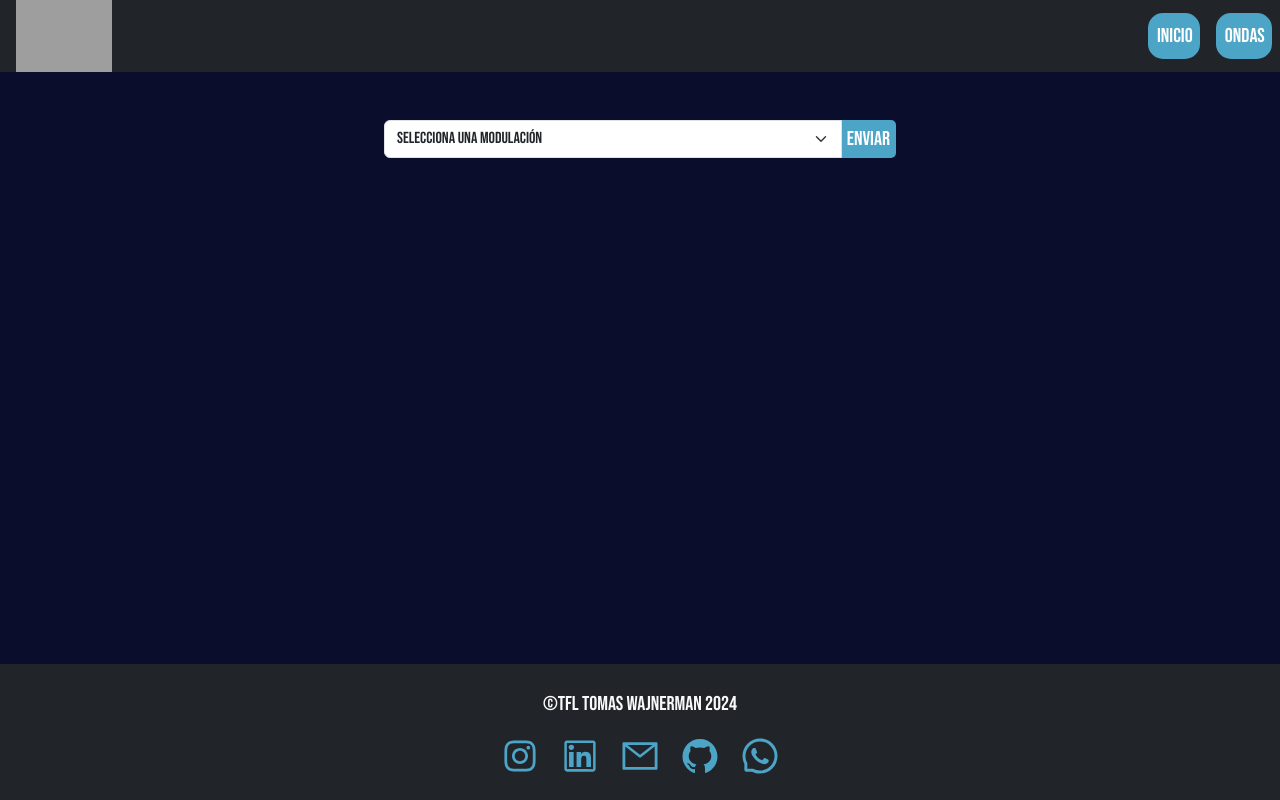
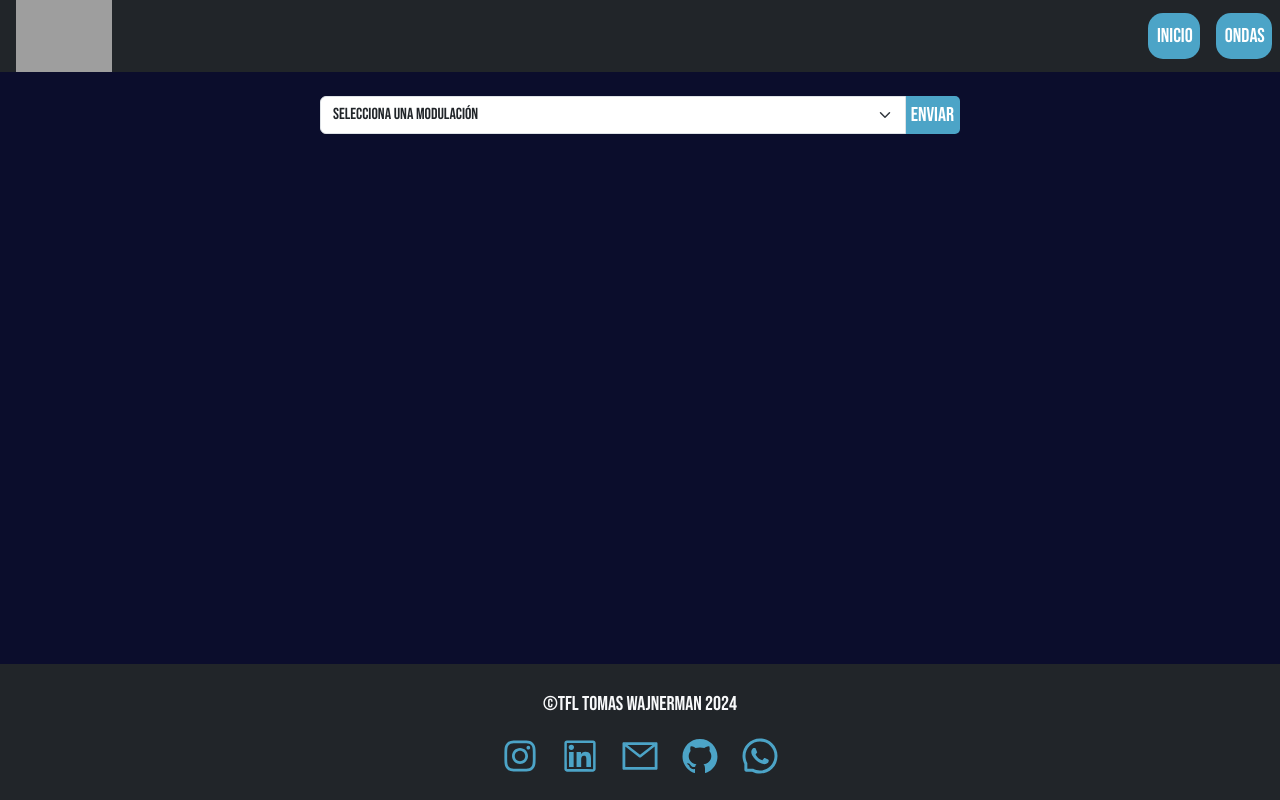
Before and after one commit to Grefing/TFL-Comunicaciones-Tomas-W., a React (Vite) app: page /calculator in a window 1280 px wide. Built offline with nearby package versions, Linux system fonts and the light colour scheme; grey boxes are pictures that could not be loaded.

Commit message:
Realizamos un par de cambios para el responsive

```diff
--- a/src/components/tableCalculator/TableCalculator.jsx
+++ b/src/components/tableCalculator/TableCalculator.jsx
@@ -4,8 +4,8 @@ import './tableCalculator.css';
 const TableCalculator = ({ symbolPhases }) => {
 
   return (
-    <div className="tableContainer">
-      <Table className='text-center table-striped' striped bordered responsive>
+    <div className="tableContainer align-self-center mx-4">
+      <Table className='text-center table-striped' striped bordered >
         <thead>
           <tr>
             <th>Símbolo</th>
--- a/src/components/tableCalculator/tableCalculator.css
+++ b/src/components/tableCalculator/tableCalculator.css
@@ -3,6 +3,7 @@
   overflow-y: visible;
   overflow-x: hidden;
   border-radius: 10px;
+  width: 80%;
 }
 
 .table-striped{
--- a/src/views/calculator/Calculator.jsx
+++ b/src/views/calculator/Calculator.jsx
@@ -18,7 +18,6 @@ const Calculator = () => {
   const [bits, setBits] = useState(0);
   const [symbolPhases, setSymbolPhases] = useState([]);
   const [showModal, setShowModal] = useState(false);
-
 
   const onSubmit = (data) => {
     const nivelesModulation = parseInt(data.modulation);
@@ -88,10 +87,12 @@ const Calculator = () => {
   };
 
   return (
-    <section className="mainSection d-flex justify-content-center">
-      <div className="levelInputContainer my-5">
-        <Form onSubmit={handleSubmit(onSubmit)}>
-          <InputGroup className="d-flex">
+    <section className="mainSection justify-content-center">
+      <Form
+        onSubmit={handleSubmit(onSubmit)}
+        className="d-flex justify-content-center mt-4"
+      >
+        <InputGroup className="w-50">
           <Form.Select
             {...register("modulation", {
               required: "Por favor, selecciona una modulación válida",
@@ -123,17 +124,14 @@ const Calculator = () => {
         </div>
       )}
 
-        <div>
       {symbolPhases.length > 0 && (
-            <div>
-              <div>
+        <div className="d-flex flex-column mb-4">
           <TableCalculator symbolPhases={symbolPhases} />
-              </div>
 
           <div className="d-flex justify-content-center mt-4 flex-wrap">
             <div>
               <img
-                    src={`https://res.cloudinary.com/dwq8jr6pz/image/upload/v1732683627/${levels}qam.png`}
+                src={`https://res.cloudinary.com/dwq8jr6pz/image/upload/v1732683618/${levels}qam.png`}
                 alt="imgModulation"
                 className="constellation"
                 onClick={() => setShowModal(true)}
@@ -148,12 +146,10 @@ const Calculator = () => {
           <ModalWindow
             show={showModal}
             onHide={() => setShowModal(false)}
-                imgURL={`https://res.cloudinary.com/dwq8jr6pz/image/upload/v1732683627/${levels}qam.png`}
+            imgURL={`https://res.cloudinary.com/dwq8jr6pz/image/upload/v1732683618/${levels}qam.png`}
           />
         </div>
       )}
-        </div>
-      </div>
     </section>
   );
 };
```
Lines whose indentation alone changed are shown as unchanged.
